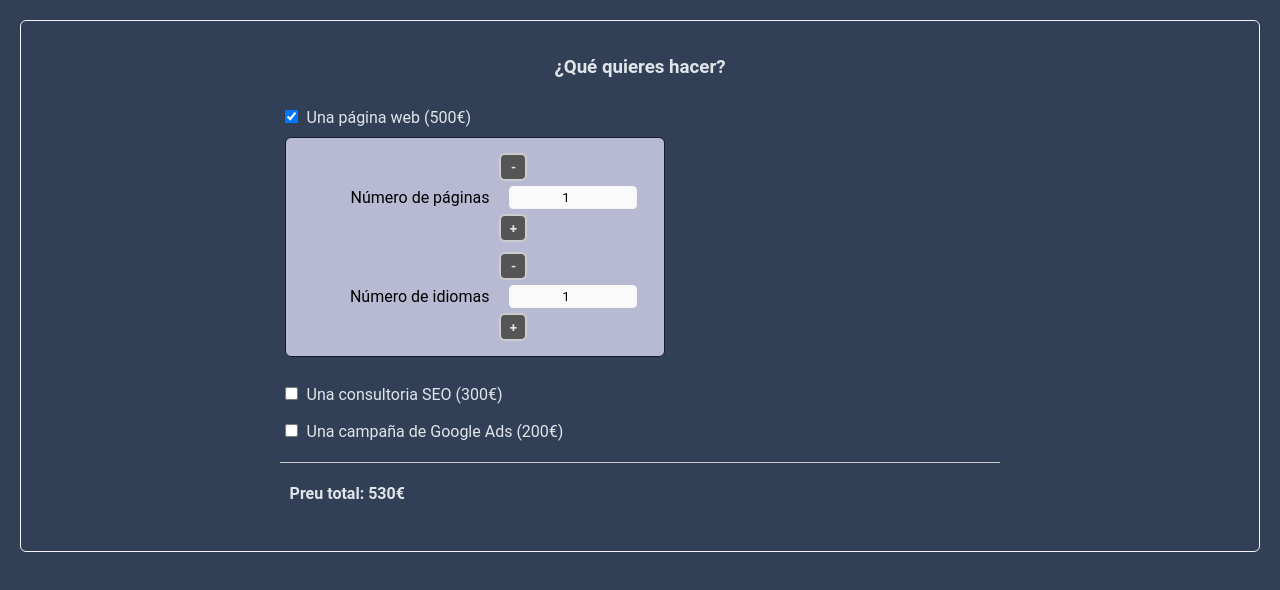
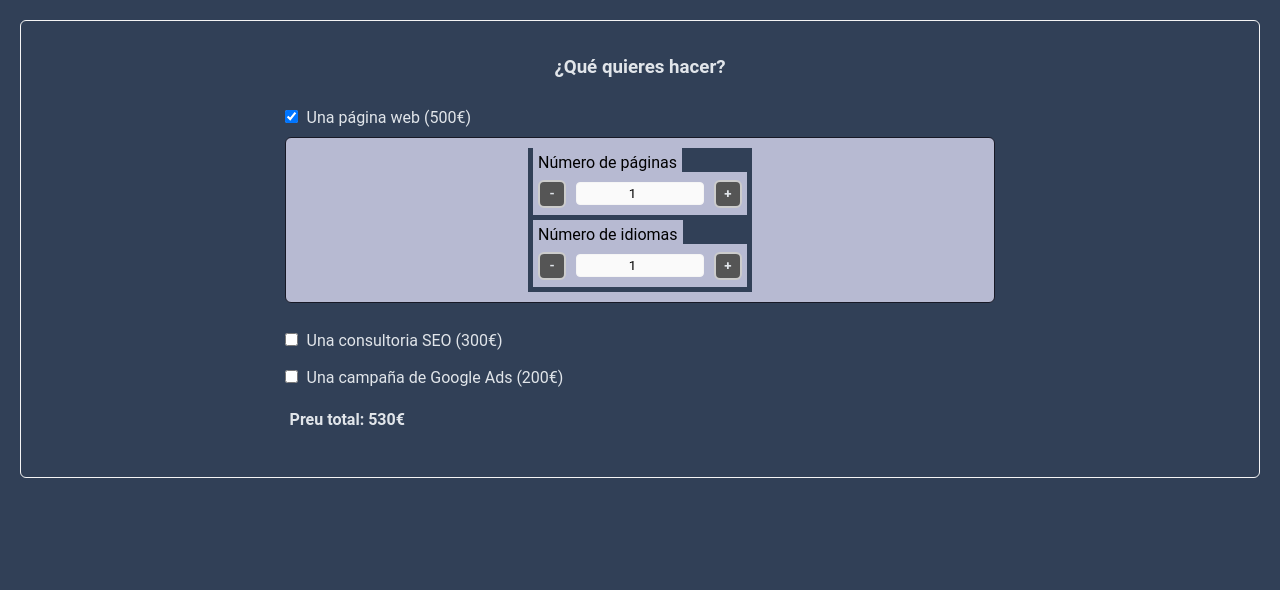
Before and after one commit to patobottos/-itacademy-react-sprint-7-1, a React (Create React App) app: page / in a window 1280 px wide. Both pictures are taken after a click on the checkbox 291 px from the left and 116 px from the top of the page. Shown: the top 590 px of the page. Built offline with nearby package versions, Linux system fonts and the light colour scheme.

Commit message:
Exercici 3 abans de canvis

```diff
--- a/src/App.css
+++ b/src/App.css
@@ -46,17 +46,17 @@
   display: flex;
   justify-content: space-between;
 }
-
+/*
 .services-list li:last-child {
   border-top: 1px solid #ccc;
   margin-top: 1rem;
   padding-top: 1rem;
-}
-
+}*/
+/*
 .services-list-item label {
   vertical-align: text-bottom;
   margin-left: 0.2rem;
-}
+}*/
 
 .total {
   font-weight: 700;
@@ -64,7 +64,6 @@
 }
 
 .web-details-tag {
-  text-align: right;
   background-color: #B7BAD2;
   color: black;
 }
@@ -82,3 +81,7 @@
 .web-details-container {
   background-color: #B7BAD2;
 }
+
+.webpage-item {
+  border: 5px solid yellow;
+}
--- a/src/App.js
+++ b/src/App.js
@@ -28,10 +28,18 @@ function App() {
             <label for="webpage"> Una página web (500€) </label>
             {webpage ? (
               <Panell>
-                <label className="web-details-tag" htmlFor="pages">Número de páginas</label>
-                <InputsCounter setNumber={setWebPagesNum} />
-                <label className="web-details-tag" htmlFor="languages">Número de idiomas</label>
-                <InputsCounter setNumber={setLanguagesNum} />
+                <div className="webpage-item">
+                  <label className="web-details-tag" htmlFor="pages">
+                    Número de páginas
+                  </label>
+                  <InputsCounter setNumber={setWebPagesNum} />
+                </div>
+                <div className="webpage-item">
+                  <label className="web-details-tag" htmlFor="languages">
+                    Número de idiomas
+                  </label>
+                  <InputsCounter setNumber={setLanguagesNum} />
+                </div>
               </Panell>
             ) : (
               ""
@@ -39,11 +47,11 @@ function App() {
           </li>
           <li>
             <input type="checkbox" name="seo" onChange={(e) => setSeo(!seo)} />
-            <label for="seo"> Una consultoria SEO (300€)</label>
+            <label htmlFor="seo"> Una consultoria SEO (300€)</label>
           </li>
           <li>
             <input type="checkbox" name="ads" onChange={(e) => setAds(!ads)} />
-            <label for="ads"> Una campaña de Google Ads (200€) </label>
+            <label htmlFor="ads"> Una campaña de Google Ads (200€) </label>
           </li>
           <li>
             <div className="total">Preu total: {totalPrice}€</div>
--- a/src/components/Panell.styled.js
+++ b/src/components/Panell.styled.js
@@ -3,13 +3,16 @@ import styled from "styled-components";
 export const Panell = styled.div`
     background-color: #B7BAD2;
     color: #171926;
-    width: 380px;
+    width: 100%;
+    /*width: 380px;*/
     margin: 10px 0px;
     border: 1px solid #171926;
     border-radius: 6px;
     padding: 10px;
-    display: grid;
-    grid-template-columns: 2.5fr 2fr;
+    /*display: grid;
+    grid-template-columns: 2.5fr 2fr;*/
+    display: flex;
+    flex-direction: column;
     align-items: center;
     justify-content: center;
 `
```
